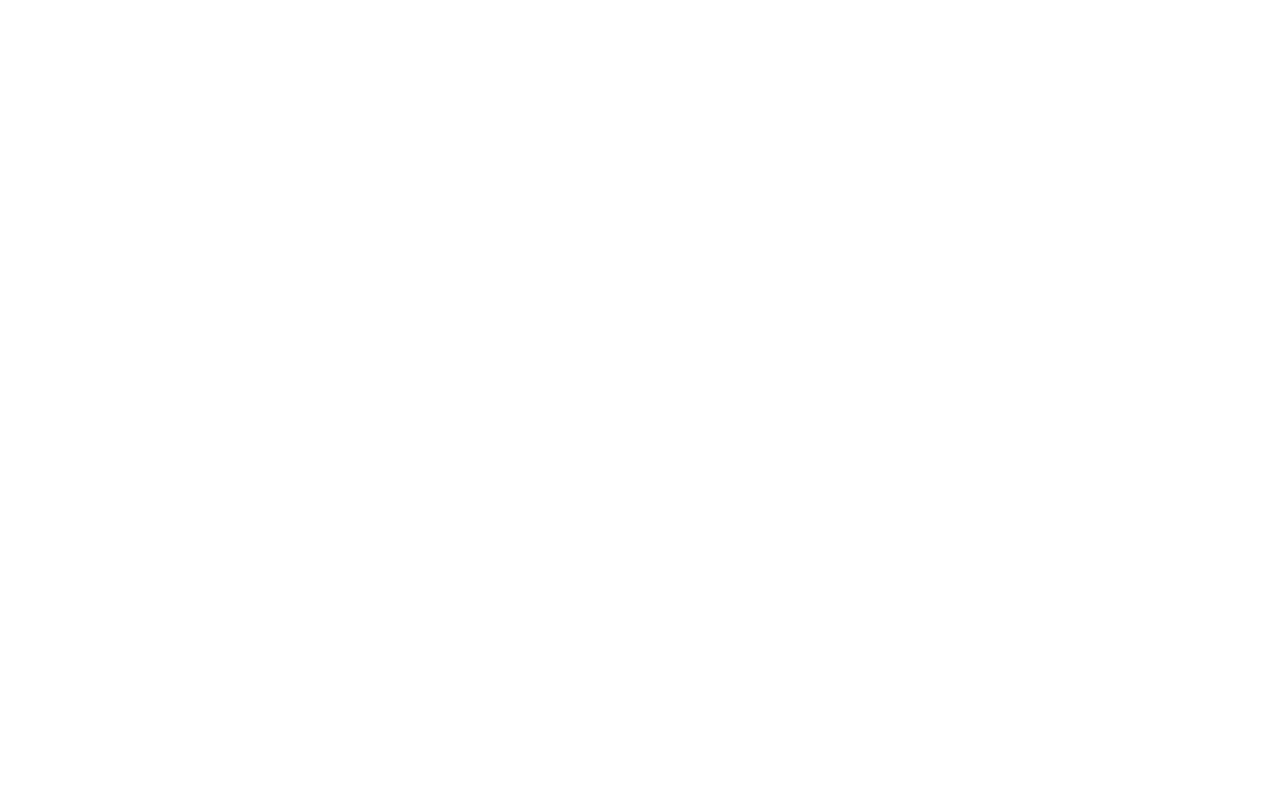
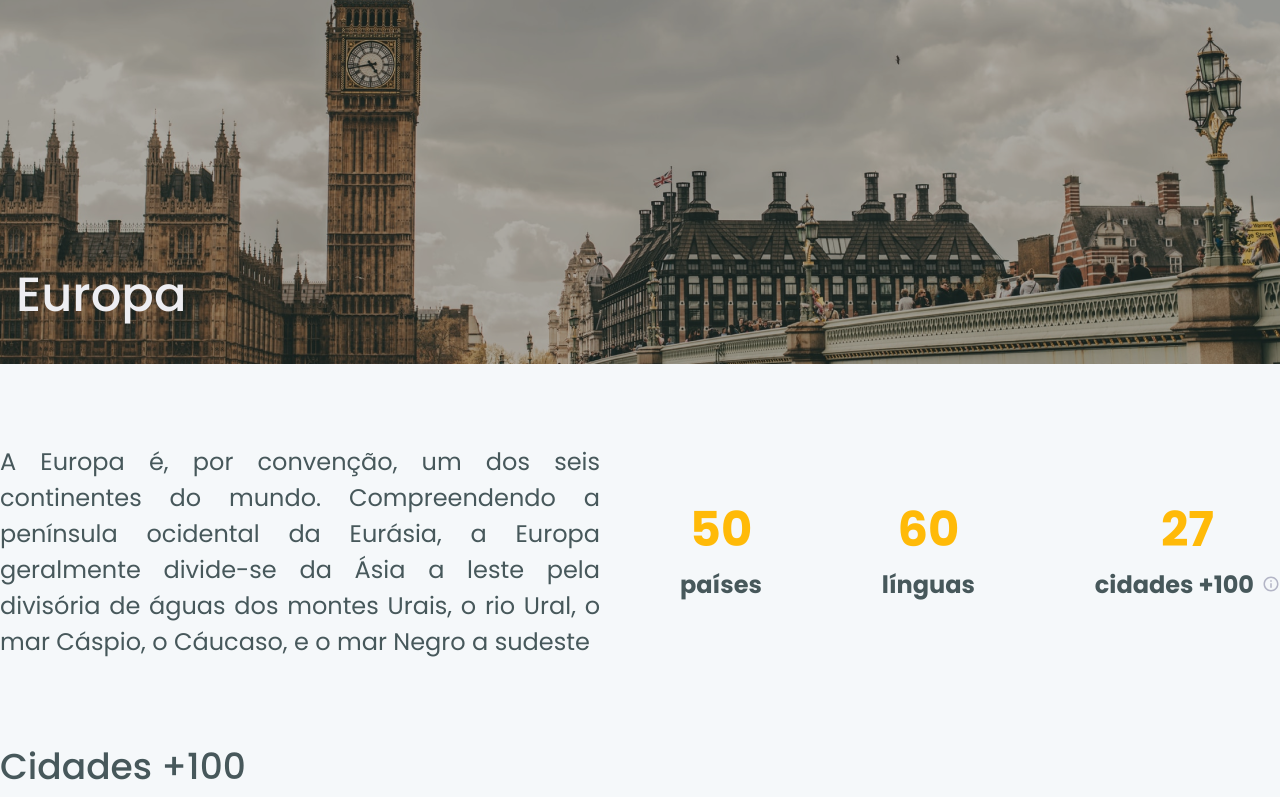
Before and after one commit to lemaun/react-chapter4-desafio1-interface, a Next.js app: page /1 in a window 1280 px wide. Before the commit this address had no page. Shown: the part 500-1297 px from the top of the page. Before the commit the page ends 800 px from the top, so only its background shows below. Built offline with nearby package versions, Linux system fonts and the light colour scheme.

Commit message:
structure organization

```diff
--- a/src/pages/continent/About.tsx
+++ b/src/components/Continents/About.tsx
@@ -1,4 +1,5 @@
-import { Flex, Heading, SimpleGrid, Stack, Text, VStack } from "@chakra-ui/react";
+import { Flex, Heading, Icon, SimpleGrid, Stack, Text, Tooltip, VStack } from "@chakra-ui/react";
+import { RiInformationLine } from "react-icons/ri";
 
 export function About() {
   return (
@@ -51,6 +52,9 @@
               fontWeight="semibold"
             >
               cidades +100
+              <Tooltip label="As 100 melhores cidades para visitar" hasArrow>
+                <span><Icon as={RiInformationLine} color='gray.200' fontSize='lg' ml='2'/></span>
+              </Tooltip>
             </Text>
           </VStack>
 
```
Also changed, not shown: src/pages/[continent].tsx (renamed from src/pages/continent/[continent].tsx, +4 -4 lines), src/components/Continents/BannerContinent.tsx (renamed from src/pages/continent/BannerContinent.tsx), src/components/Continents/CidadesItem.tsx (renamed from src/pages/continent/CidadesItem.tsx).
